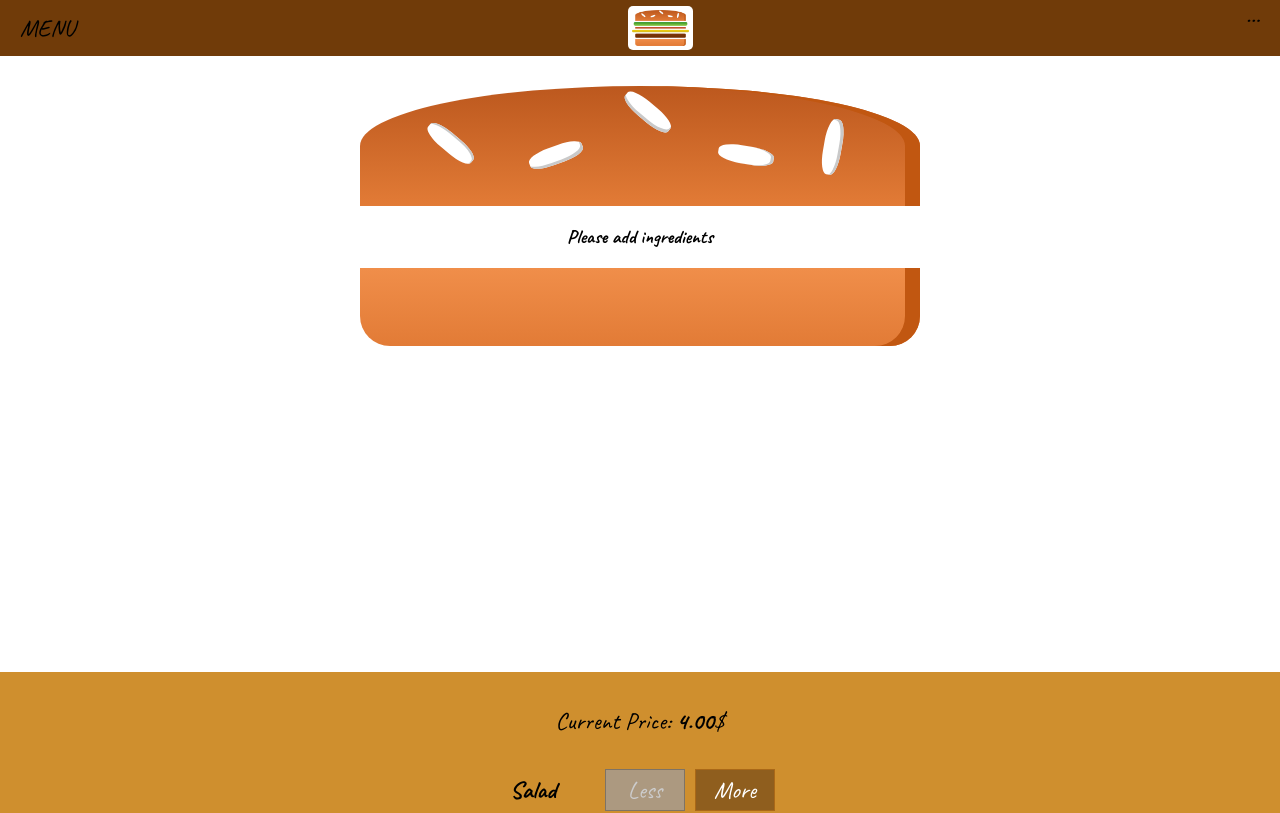
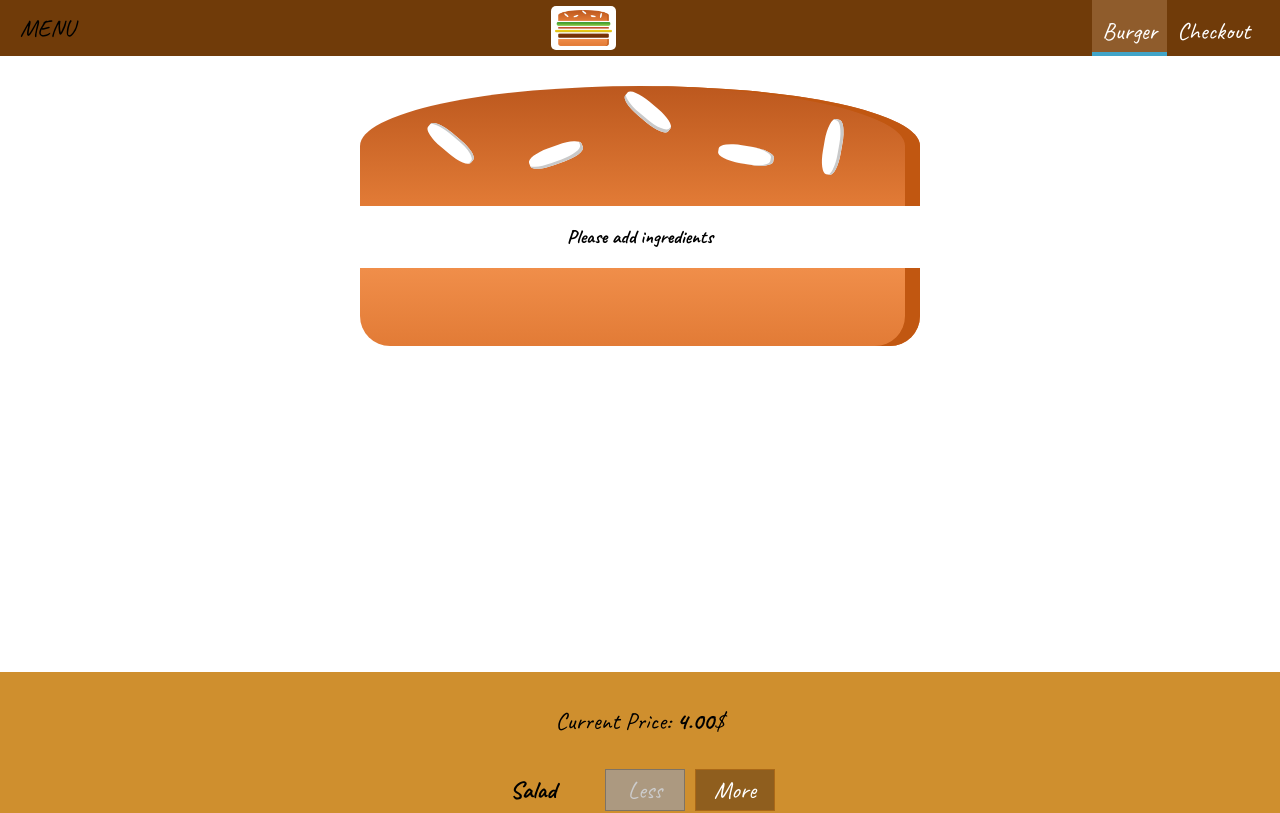
Before and after one commit to DawidSzpener/Burger, a React app: page / in a window 1280 px wide. Shown: the top 813 px of the page. Built offline with nearby package versions, Linux system fonts and the light colour scheme; a web font is replaced by a local one.

Commit message:
feat: added navigation component for toolbar, with styling

```diff
--- a/src/components/Burger/Burger.css
+++ b/src/components/Burger/Burger.css
@@ -3,10 +3,10 @@
   margin: auto;
   height: 250px;
   flex-flow: column;
-  overflow: scroll;
   text-align: center;
   font-weight: bold;
   font-size: 1.2rem;
+  overflow: auto;
 }
 
 @media (min-width: 500px) and (min-height: 400px) {
--- /dev/null
+++ b/src/components/Navigation/NavigationsItems/NavigationItem/NavigationItem.css
@@ -0,0 +1,24 @@
+.NavigationItem {
+  margin: 0;
+  box-sizing: border-box;
+  display: flex;
+  height: 100%;
+  align-items: center;
+}
+
+.NavigationItem a {
+  color: white;
+  text-decoration: none;
+  height: 100%;
+  padding: 16px 10px;
+  border-bottom: 4px solid transparent;
+  box-sizing: border-box;
+  display: block;
+}
+
+.NavigationItem a:hover,
+.NavigationItem a:active,
+.NavigationItem a.active {
+  background-color: #8F5C2C;
+  border-bottom: 4px solid #40A4C8;
+}
--- /dev/null
+++ b/src/components/Navigation/NavigationsItems/NavigationItem/NavigationItem.js
@@ -0,0 +1,10 @@
+import React from 'react'
+import classes from './NavigationItem.css'
+
+const navigationItem = (props) => (
+  <li className={classes.NavigationItem}>
+    <a href={props.link} className={props.active ? classes.active : null}>{props.children}</a>
+  </li>
+)
+
+export default navigationItem
--- /dev/null
+++ b/src/components/Navigation/NavigationsItems/NavigationItems.css
@@ -0,0 +1,8 @@
+.NavigationItems {
+  margin: 0;
+  padding: 0;
+  list-style: none;
+  display: flex;
+  align-items: center;
+  height: 100%;
+}
--- /dev/null
+++ b/src/components/Navigation/NavigationsItems/NavigationItems.js
@@ -0,0 +1,12 @@
+import React from 'react'
+import classes from './NavigationItems.css'
+import NavigationItem from './NavigationItem/NavigationItem'
+
+const navigationItems = () => (
+  <ul className={classes.NavigationItems}>
+    <NavigationItem link="/" active={true}>Burger</NavigationItem>
+    <NavigationItem link="/">Checkout</NavigationItem>
+  </ul>
+)
+
+export default navigationItems
--- a/src/components/Navigation/Toolbar/Toolbar.js
+++ b/src/components/Navigation/Toolbar/Toolbar.js
@@ -1,13 +1,14 @@
 import React from 'react'
 import classes from './Toolbar.css'
 import Logo from '../../Logo/Logo'
+import NavigationItems from '../NavigationsItems/NavigationItems'
 
 const toolbar = () => (
   <header className={classes.Toolbar}>
     <div>MENU</div>
     <Logo />
     <nav>
-      ...
+      <NavigationItems />
     </nav>
   </header>
 )
```
